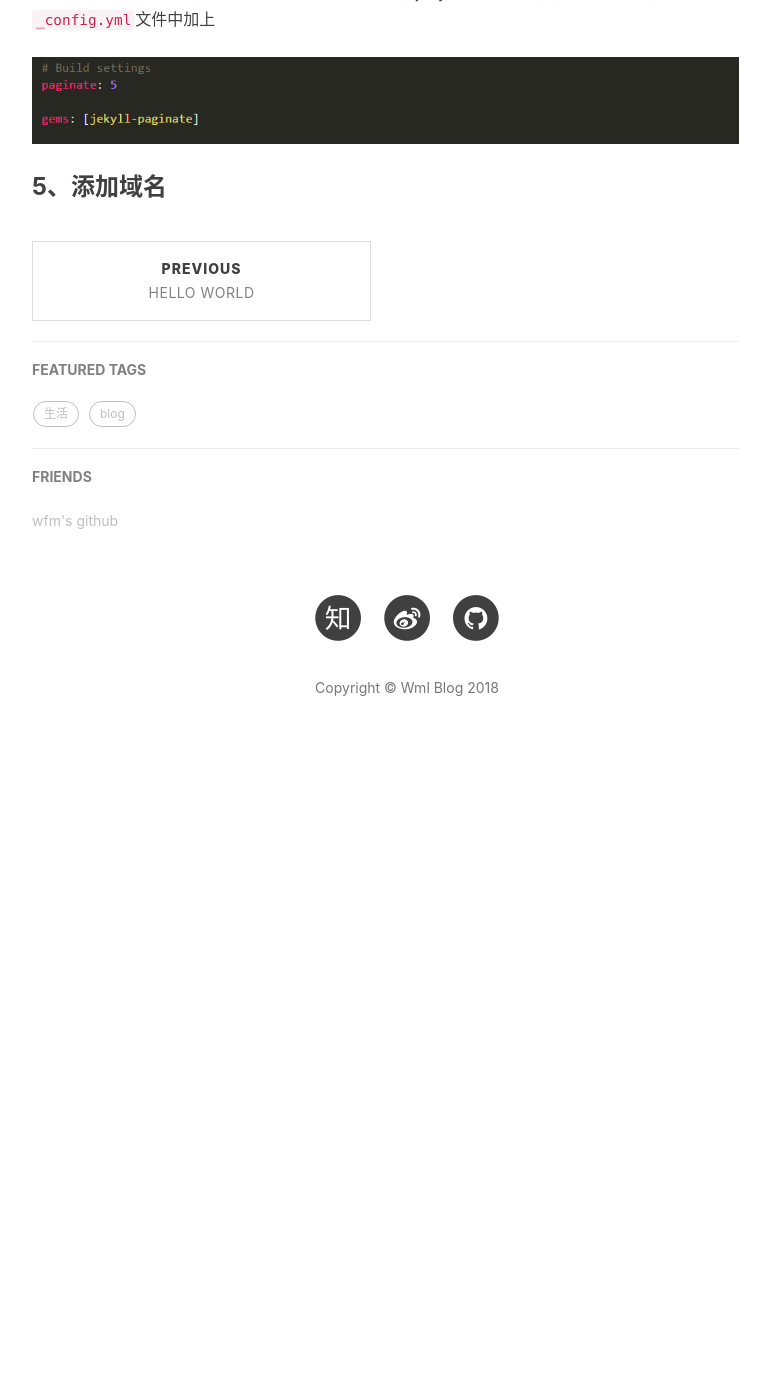
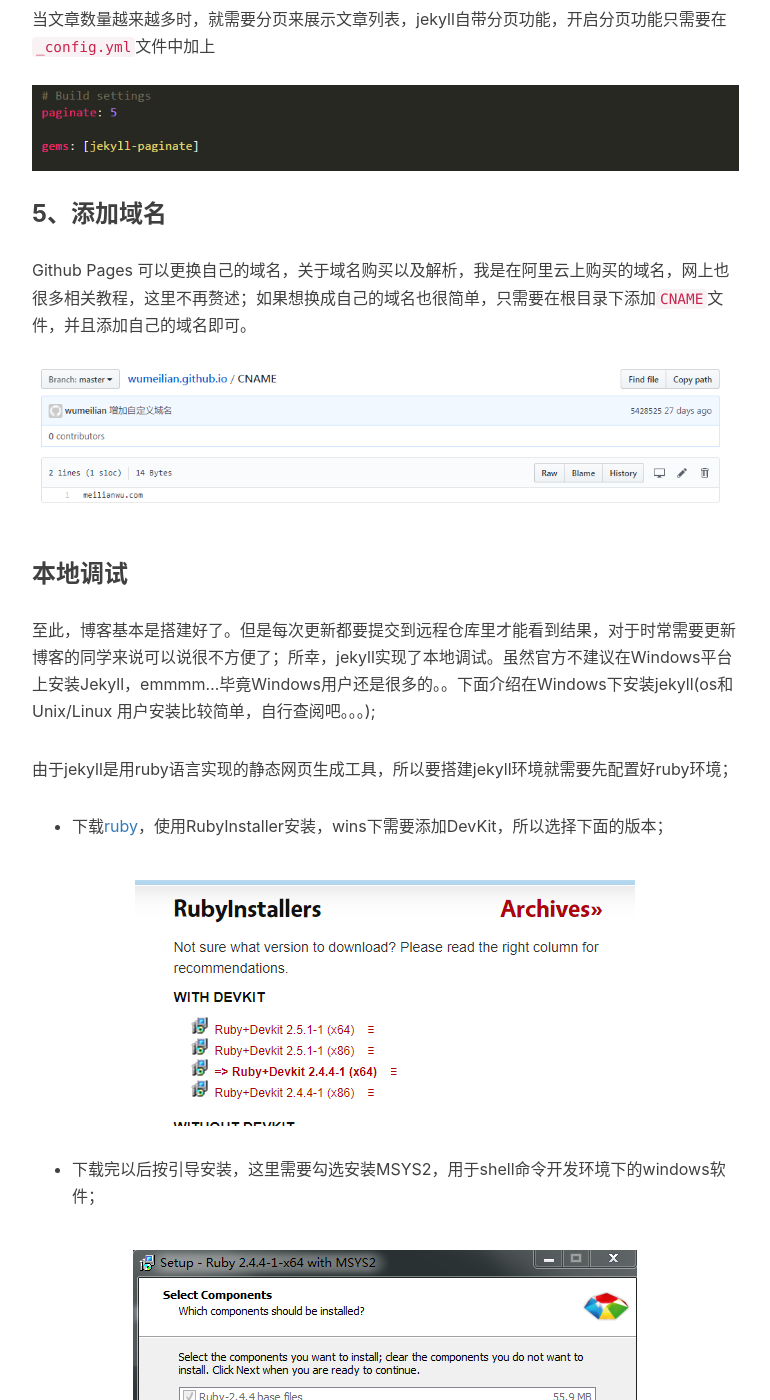
Before and after one commit to wumeilian/wumeilian.github.io, a Jekyll site: the page built from _posts/2018-05-31-blog-build.md, in a window 1280 px wide and 1400 px high, scrolled down 4614 px. Shown: the whole window, without its empty margins (233-1003 px from the left). Built offline with Jekyll 4.4.1, drawn with Linux system fonts in a browser that asks for light colours; nearby versions of some CDN libraries; comment, search, counter and statistics services are not loaded; before the commit the page ends 5406 px from its top, so only the background shows below that; some of the changed text lies outside the part shown.

Commit message:
完成第二篇博客

```diff
--- a/_config.yml
+++ b/_config.yml
@@ -36,8 +36,9 @@
 
 # Build settings
 paginate: 5
+plugins: [jekyll-paginate]
+# gems: [jekyll-paginate]
 
-gems: [jekyll-paginate]
 
 # Friends
 friends: [{
--- a/_posts/2018-05-31-blog-build.md
+++ b/_posts/2018-05-31-blog-build.md
@@ -21,7 +21,8 @@
 
 修改仓库名，仓库命名格式必须按照 `<username>.github.io`格式，将`username`替换成你自己的github账户名；![修改仓库名称](/img/blog-build-4.png)
 
-修改完成后，往下拉到Github Pages的位置就能看到修改过后的地址，![pages](/img/blog-build-5.png)
+修改完成后，往下拉到Github Pages的位置就能看到修改过后的地址(这里设置了自己的域名，未设置时地址`http://wumeilian.github.io`)
+![pages](/img/blog-build-5.png)
 
 访问该地址就可以看到页面了，如果出现页面打不开，请检查仓库名是否和用户名一致。
 ![blog](/img/blog-build-6.png)
@@ -66,3 +67,30 @@
 ![分页](/img/blog-build-12.png)
 
 ### 5、添加域名
+
+Github Pages 可以更换自己的域名，关于域名购买以及解析，我是在阿里云上购买的域名，网上也很多相关教程，这里不再赘述；如果想换成自己的域名也很简单，只需要在根目录下添加`CNAME`文件，并且添加自己的域名即可。
+![域名](/img/blog-build-13.png)
+
+### 本地调试
+
+至此，博客基本是搭建好了。但是每次更新都要提交到远程仓库里才能看到结果，对于时常需要更新博客的同学来说可以说很不方便了；所幸，jekyll实现了本地调试。虽然官方不建议在Windows平台上安装Jekyll，emmmm...毕竟Windows用户还是很多的。。下面介绍在Windows下安装jekyll(os和Unix/Linux 用户安装比较简单，自行查阅吧。。。);
+
+由于jekyll是用ruby语言实现的静态网页生成工具，所以要搭建jekyll环境就需要先配置好ruby环境；
+
+* 下载[ruby](https://www.ruby-lang.org/zh_cn/downloads/)，使用RubyInstaller安装，wins下需要添加DevKit，所以选择下面的版本；
+
+![ruby](/img/blog-build-14.png)
+
+* 下载完以后按引导安装，这里需要勾选安装MSYS2，用于shell命令开发环境下的windows软件；
+
+![ruby](/img/blog-build-15.png)
+
+* 安装完ruby环境后，`gem install jekyll` 安装jekyll，查看是否安装成功
+
+![ruby](/img/blog-build-16.png)
+
+* 启动jekyll，在命令行内输入 `jekyll serve --watch` 服务，默认端口号4000，就可以通过`http://localhost:4000`访问本地博客啦。
+
+## 写在最后
+
+关于github博客的搭建，由于各文件是后续一点点加上去的，所以还存在着许多不足，比如，对于图片的压缩，以及文件的自动压缩，还有博客评论等，都还没有添加，前期简单记录是足够了，还需要后面慢慢润色，最后，如果本文有帮助到你的话，进入[我的仓库](https://github.com/wumeilian/wumeilian.github.io)帮忙点个star吧~比熏熏٩(๑❛ᴗ❛๑)۶。
```
Also changed, not shown: img/blog-build-13.png (added), img/blog-build-14.png (added), img/blog-build-15.png (added), img/blog-build-16.png (added).
